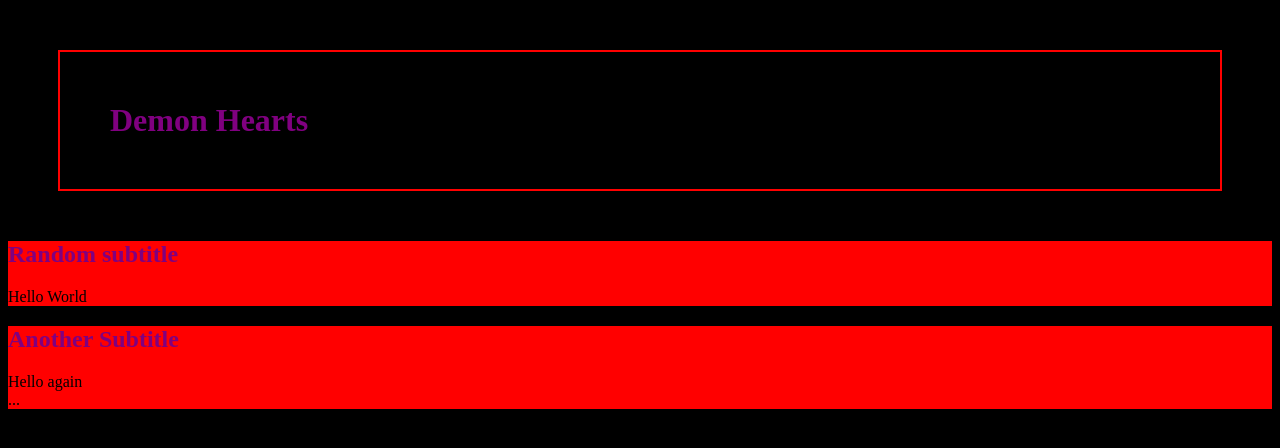
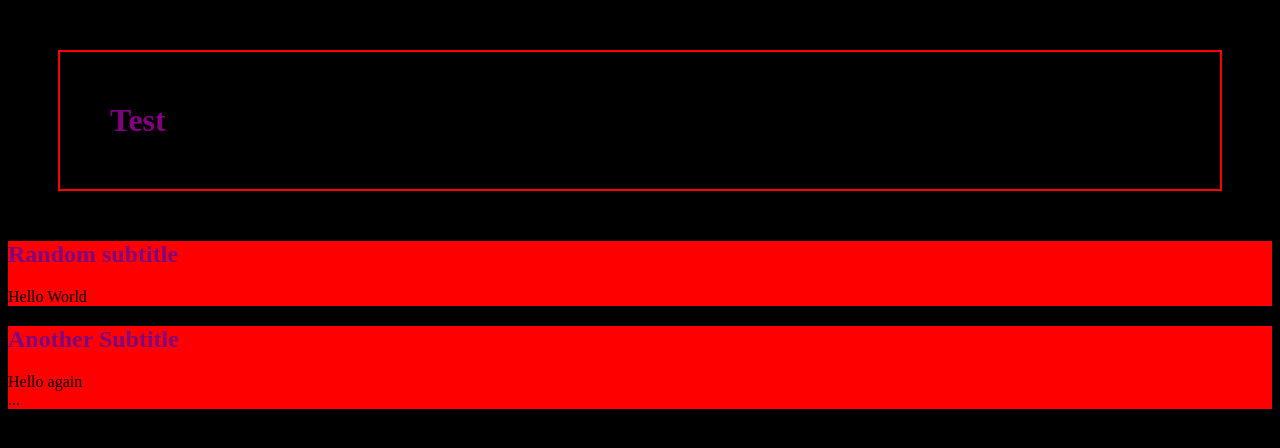
Before and after one commit to Rovax/html-practice, a plain HTML site: page index.html in a window 1280 px wide. Drawn offline with Linux system fonts and the light colour scheme.

```diff
--- a/index.html
+++ b/index.html
@@ -52,7 +52,7 @@
 	</head>
 	<body>
 
-		<h1 id="title">Demon Hearts</h1>
+		<h1 id="title">Test</h1>
 		<div class="text">
 			<h2>Random subtitle</h2>
 			<p>Hello World</p>
```
